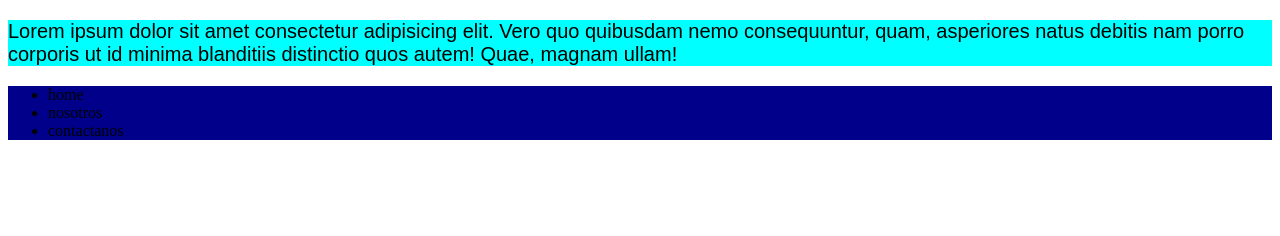
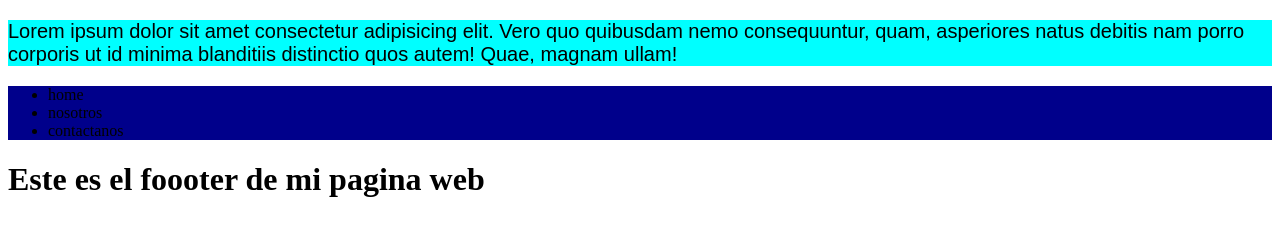
Before and after one commit to sebastianvr/git-y-github, a plain HTML site: page index.html in a window 1280 px wide. Drawn offline with Linux system fonts and the light colour scheme.

Commit message:
aniadiendo parte inicial para footer

```diff
--- a/index.html
+++ b/index.html
@@ -22,6 +22,11 @@
             <li>contactanos</li>
         </ul>
     </div>
+
+
+    <footer>
+        <h1>Este es el foooter de mi pagina web</h1>
+    </footer>
 </body>
 
 </html>
```
